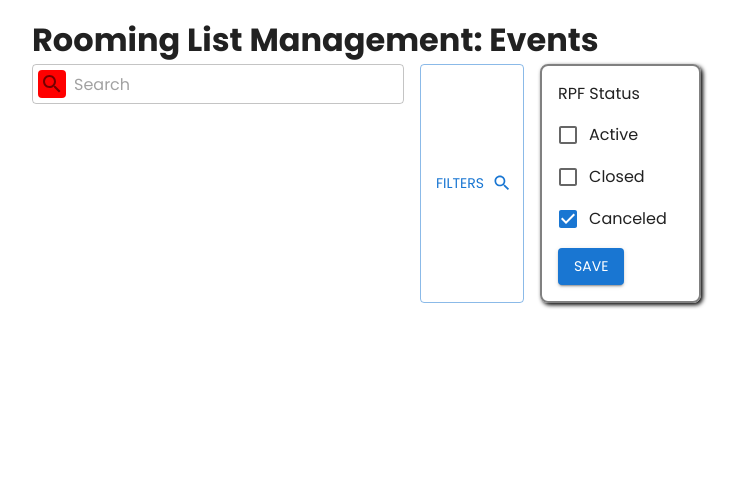
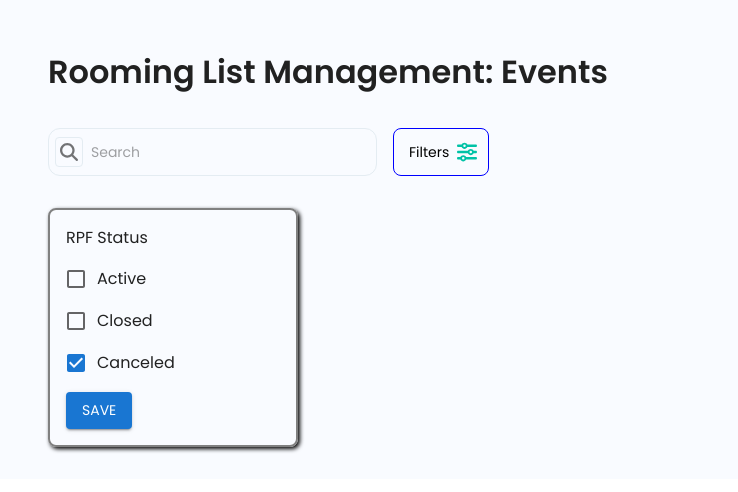
Before and after one commit to nicolasbava/bookings-app, a Next.js app: page / in a window 1280 px wide. Shown: the top 492 px of the page, without its empty margins (0-738 px from the left). Built offline with nearby package versions, Linux system fonts and the light colour scheme.

Commit message:
Added fontawesome icons, removed material ui icons, added open filter logic

```diff
--- a/components/atoms/Filter/FilterBox.tsx
+++ b/components/atoms/Filter/FilterBox.tsx
@@ -7,7 +7,7 @@ interface FilterBoxProps {
 
 const FilterBox = ({open} : FilterBoxProps) => {
     return (
-        <Stack spacing={1} sx={{ display: open ? 'none' : 'block', maxWidth: '250px', border: '2px solid grey', borderRadius: '8px', padding: 2, boxShadow: '2px 2px 4px black'}}>
+        <Stack spacing={1} sx={{ display: open ? 'block' : 'none', maxWidth: '250px', border: '2px solid grey', borderRadius: '8px', padding: 2, boxShadow: '2px 2px 4px black'}}>
             <Typography>RPF Status</Typography>
             <FormGroup>
                 <FormControlLabel control={<Checkbox />} label="Active" />
--- a/components/atoms/Filter/FilterButton.tsx
+++ b/components/atoms/Filter/FilterButton.tsx
@@ -1,10 +1,28 @@
 import { Button } from "@mui/material";
-import SearchIcon from '@mui/icons-material/Search';
+import { FontAwesomeIcon } from "@fortawesome/react-fontawesome";
+import { faSliders } from "@fortawesome/free-solid-svg-icons";
 
-const FilterButton = () => {
+interface FilterButtonProps {
+    open: boolean,
+    setOpen: (open : boolean) => void,
+}
+
+const FilterButton = ({open, setOpen} : FilterButtonProps) => {
     return (
         <>
-            <Button variant={'outlined'} endIcon={<SearchIcon />}>Filters</Button>
+            <Button
+                variant={'outlined'}
+                onClick={() => setOpen(!open)}
+                sx={{color: 'black', fontSize: '14px', textTransform: 'capitalize', border: `1px solid ${open ? 'blue' : '#E4ECF2'}`, borderRadius: '8px'}}
+                endIcon={
+                    <FontAwesomeIcon
+                        icon={faSliders}
+                        size="2x"
+                        color="#00C2A6"
+                    />
+                }>
+                    Filters
+            </Button>
         </>
     )
 };
--- a/components/atoms/SearchInput.tsx
+++ b/components/atoms/SearchInput.tsx
@@ -1,5 +1,7 @@
 import { InputAdornment, TextField } from "@mui/material";
-import SearchIcon from '@mui/icons-material/Search';
+// import SearchIcon from '@mui/icons-material/Search';
+import { FontAwesomeIcon } from "@fortawesome/react-fontawesome";
+import { faMagnifyingGlass } from "@fortawesome/free-solid-svg-icons";
 
 const SearchInput = () => {
     return (
@@ -10,14 +12,22 @@ const SearchInput = () => {
             size={'small'}
             sx={{
                 '.MuiOutlinedInput-root': {
-                    paddingLeft: '6px'
+                    paddingLeft: '6px',
+                    fontSize: '14px',
+                    borderRadius: '12px',
+                    paddingBlock: '2px',
+                    minHeight: '48px',
+                    border: '1px solid #E4ECF2'
+                },
+                '.MuiOutlinedInput-notchedOutline': {
+                    border: 'none'
                 }
             }}
             slotProps={{
                 input: {
                     startAdornment: (
-                        <InputAdornment position="start" sx={{background: 'red', padding: '2px', borderRadius: '4px'}}>
-                            <SearchIcon />
+                        <InputAdornment position="start" sx={{background: '#f9fbff', padding: '4px', borderRadius: '4px', border: '1px solid #E4ECF2', maxHeight: '4em'}}>
+                            <FontAwesomeIcon icon={faMagnifyingGlass} fontSize={'18px'} />
                         </InputAdornment>
                     )
                 }
--- a/components/atoms/Title.tsx
+++ b/components/atoms/Title.tsx
@@ -3,7 +3,7 @@ import { Typography } from "@mui/material"
 
 const Title = () => {
     return (
-        <Typography sx={{ fontSize: '32px', fontWeight: 'bold' }}>Rooming List Management: Events</Typography>
+        <Typography sx={{ fontSize: '32px', fontWeight: '600' }}>Rooming List Management: Events</Typography>
     )
 };
 
--- a/components/molecules/Header.tsx
+++ b/components/molecules/Header.tsx
@@ -1,5 +1,5 @@
 'use client'
-import { Box } from "@mui/material";
+import { Box, Stack } from "@mui/material";
 import Title from "../atoms/Title"
 import SearchInput from "../atoms/SearchInput";
 import FilterButton from "../atoms/Filter/FilterButton";
@@ -7,19 +7,18 @@ import { useState } from "react";
 import FilterBox from "../atoms/Filter/FilterBox";
 
 const Header = () => {
-    const [openFilters, setOpenFilters] = useState<boolean>(false)
+    const [openFilters, setOpenFilters] = useState<boolean>(true)
     return (
-        <Box mt={2} ml={4}>
+        <Stack mt={2} ml={4} spacing={4}>
             <Title />
-            <Box display={'flex'} gap={2}>
+            <Box display={'flex'} sx={{position: 'relative'}} gap={2}>
                 <SearchInput />
-                <FilterButton />
-                <FilterBox open={openFilters} />
-
+                <FilterButton setOpen={() => setOpenFilters(!openFilters)}  open={openFilters} />
             </Box>
+            <FilterBox open={openFilters} />
 
 
-        </Box>
+        </Stack>
     )
 };
 
--- a/package.json
+++ b/package.json
@@ -11,7 +11,9 @@
   "dependencies": {
     "@emotion/react": "^11.14.0",
     "@emotion/styled": "^11.14.0",
-    "@mui/icons-material": "^6.4.3",
+    "@fortawesome/fontawesome-svg-core": "^6.7.2",
+    "@fortawesome/free-solid-svg-icons": "^6.7.2",
+    "@fortawesome/react-fontawesome": "^0.2.2",
     "@mui/material": "^6.4.3",
     "@next/font": "^14.2.15",
     "next": "15.1.6",
--- a/src/app/page.tsx
+++ b/src/app/page.tsx
@@ -1,8 +1,14 @@
+import { Box } from "@mui/material";
 import HomePage from "../../components/organisms/HomePage";
 
-export default function Home() {
+import { config } from "@fortawesome/fontawesome-svg-core";
+import "@fortawesome/fontawesome-svg-core/styles.css"; // Prevents a flash of unstyled icons
+
+config.autoAddCss = false;
+
+export default function Page() {
   return (
-    <div >
+    <Box sx={{padding: '32px 16px', background: '#f9fbff'}} >
       <main >
         <HomePage />
       </main>
@@ -50,6 +56,6 @@ export default function Home() {
           Go to nextjs.org →
         </a>
       </footer> */}
-    </div>
+    </Box>
   );
 }
--- a/src/app/theme.ts
+++ b/src/app/theme.ts
@@ -24,6 +24,7 @@ const theme = createTheme({
   },
   typography: {
     fontFamily: poppins.style.fontFamily,
+    // color: '#141416',
   },
 });
 
```
Also changed, not shown: 1 other file (tests, documents, lock files or other folders).
